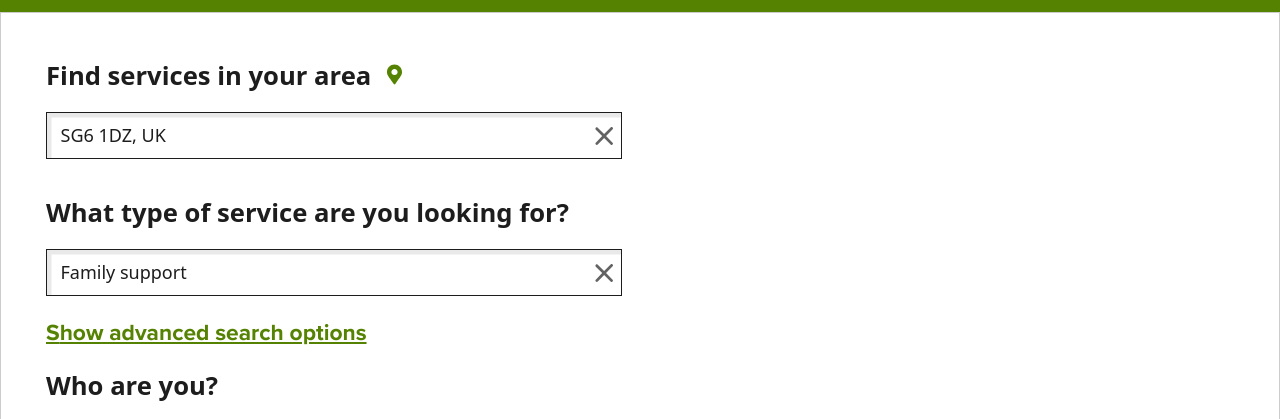
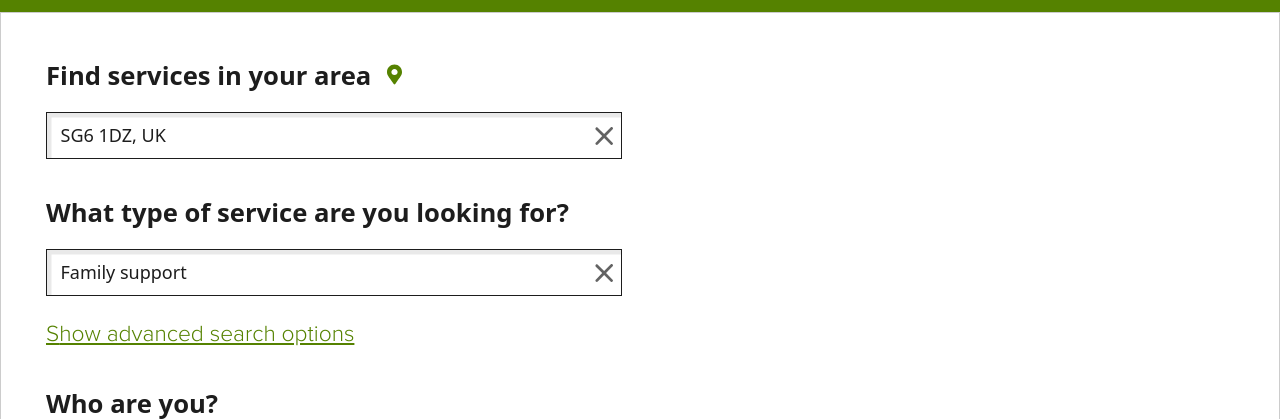
Before and after one commit to barnardos/prototype-service, an Eleventy site: page service-listing.njk in a window 1280 px wide. Shown: the part 378-797 px from the top of the page. Built offline with nearby package versions, Linux system fonts and the light colour scheme; Eleventy itself is replaced by a stand-in of ours; files that its build step writes are made by us from their sources.

Commit message:
amy point 1

```diff
--- a/_includes/components/heroService.njk
+++ b/_includes/components/heroService.njk
@@ -122,6 +122,7 @@ p.serviceText img {
     display: block;
     float: left;
     font: 600 1.424rem/2rem system-ui,-apple-system,Segoe UI,Roboto,Ubuntu,Cantarell,Noto Sans,sans-serif;
+    padding-bottom: 1rem;
 }
 
 .Fieldset-children {
@@ -132,12 +133,12 @@ p.serviceText img {
 .filter-form__heading__inner {
     color: #558200;
     cursor: pointer;
+    font: 300 1.266rem/2rem proxima-nova,sans-serif;
     list-style-type: none;
     text-decoration: underline;
     padding-left: 0;
-    padding-bottom: 1rem;
+    padding-bottom: 2rem;
 }
-
 
   .padding-box {
         margin: 0 1rem;
```
Also changed, not shown: 1 other file.
